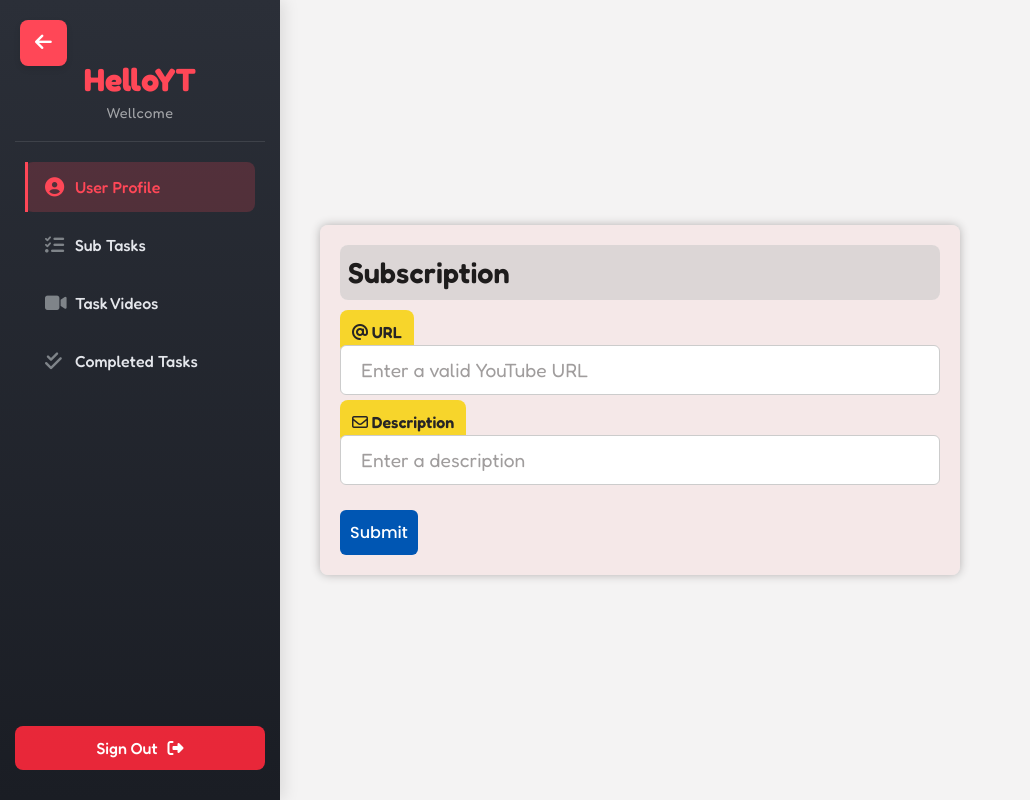
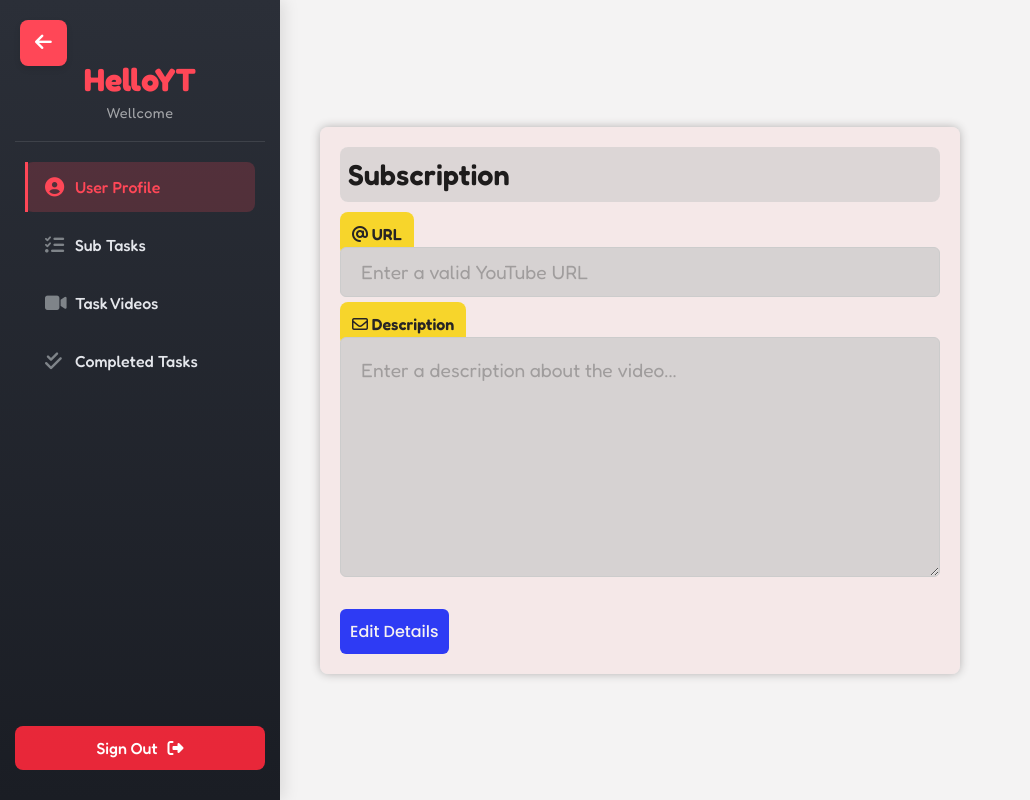
Before and after one commit to Pasindu-Peiris/Hello-YouTube-project_copy_by_me, a React (Create React App) app in the folder client/: page /subscription in a window 1280 px wide. Shown: the whole page, without its empty margins (0-1030 px from the left). Built offline with nearby package versions, Linux system fonts and the light colour scheme; no server answers; sample sign-in values are in the browser's storage.

Commit message:
Update Subtask.jsx

```diff
--- a/client/src/pages/user/Subtask.jsx
+++ b/client/src/pages/user/Subtask.jsx
@@ -5,10 +5,14 @@ import axios from "axios";
 import { toast } from "react-hot-toast";
 
 const Subtask = () => {
+  const apiUrl = process.env.REACT_APP_API_URL;
+
   const [user, setUser] = useState({
     url: "",
     description: "",
   });
+
+  const [isEditing, setIsEditing] = useState(false); // State to track edit mode
 
   const isValidYouTubeUrl = (url) => {
     const regex = /^(https?:\/\/)?(www\.)?(youtube\.com\/watch\?v=|youtu\.be\/)([a-zA-Z0-9_-]{11})/;
@@ -38,14 +42,8 @@ const Subtask = () => {
       return;
     }
 
-    const storedUserId = localStorage.getItem("userId");
-    if (storedUserId) {
-      localStorage.setItem(
-        `youtubeData_${storedUserId}`,
-        JSON.stringify(user)
-      );
-    }
-
+    console.log(user);
+    // Simulate form submission (replace with actual API call)
     toast.success("Successfully submitted!", {
       duration: 3000,
       style: {
@@ -55,27 +53,32 @@ const Subtask = () => {
         color: "#fff",
       },
     });
+
+    // Disable editing after submission
+    setIsEditing(false);
   };
 
-  const getUserDetails = async () => {
-    try {
-      const token = localStorage.getItem("token");
-      const response = await axios.get(
-        `http://localhost:4005/api/v1/user/get-data-from-jwt/${token}`
-      );
-      const userId = response.data.decoded.id;
-      localStorage.setItem("userId", userId);
-      setUser({
-        url: response.data.decoded.url || "",
-        description: response.data.decoded.description || "",
-      });
-    } catch (error) {
-      console.error("Error fetching user details:", error);
-    }
+  const handleEditClick = () => {
+    setIsEditing(true); // Enable editing mode
   };
 
+  const handleCancelClick = () => {
+    // Reset form fields and disable editing mode
+    setUser({
+      url: "",
+      description: "",
+    });
+    setIsEditing(false);
+  };
+
+  const fetchTask = async () => {
+
+
+
+  }
+
   useEffect(() => {
-    getUserDetails();
+    // Fetch initial data (if needed)
   }, []);
 
   return (
@@ -96,21 +99,34 @@ const Subtask = () => {
                   value={user.url}
                   onChange={handleInputChange}
                   placeholder="Enter a valid YouTube URL"
+                  disabled={!isEditing} // Disable if not in edit mode
                 />
               </div>
               <div className="form-group">
                 <label>
                   <i className="fa-regular fa-envelope"></i> Description
                 </label>
-                <input
+                <textarea
                   type="text"
                   name="description"
                   value={user.description}
                   onChange={handleInputChange}
-                  placeholder="Enter a description"
+                  placeholder="Enter a description about the video..."
+                  disabled={!isEditing} // Disable if not in edit mode
                 />
               </div>
-              <button type="submit">Submit</button>
+              {isEditing ? (
+                <div className="form-buttons">
+                  <button type="submit">Submit</button>
+                  <button type="button" onClick={handleCancelClick}>
+                    Cancel
+                  </button>
+                </div>
+              ) : (
+                <button type="button" onClick={handleEditClick}>
+                  Edit Details
+                </button>
+              )}
             </form>
           </div>
         </section>
```
